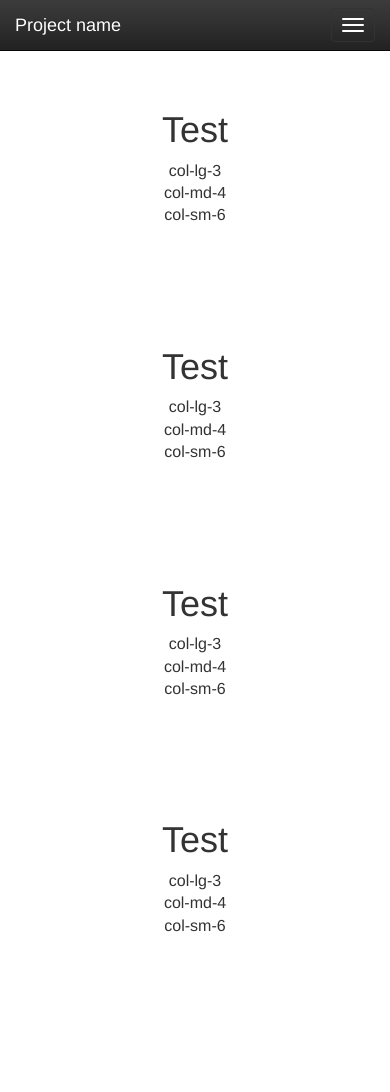
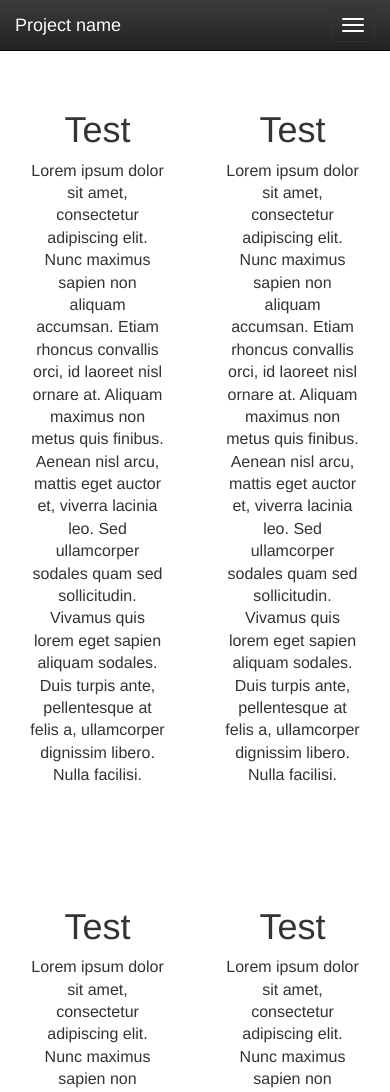
Before and after one commit to meladath/meladath.github.io, a plain HTML site: page index.html in a window 390 px wide. Shown: the top 1092 px of the page. Before the commit the page ends 997 px from the top, so only its background shows below. Drawn offline with nearby package versions, Linux system fonts and the light colour scheme.

Commit message:
Phone testing

```diff
--- a/index.html
+++ b/index.html
@@ -39,28 +39,28 @@
 
     <div class="container-fluid">
         <div class="row">
-            <div class="col-lg-3 col-md-4 col-sm-6">
+            <div class="col-lg-3 col-md-4 col-xs-6">
                 <div class="starter-template">
                     <h1>Test</h1>
-                    <p class="lead">col-lg-3<br>col-md-4<br>col-sm-6</p>
+                    <p class="lead">Lorem ipsum dolor sit amet, consectetur adipiscing elit. Nunc maximus sapien non aliquam accumsan. Etiam rhoncus convallis orci, id laoreet nisl ornare at. Aliquam maximus non metus quis finibus. Aenean nisl arcu, mattis eget auctor et, viverra lacinia leo. Sed ullamcorper sodales quam sed sollicitudin. Vivamus quis lorem eget sapien aliquam sodales. Duis turpis ante, pellentesque at felis a, ullamcorper dignissim libero. Nulla facilisi.</p>
                 </div>
             </div>
-            <div class="col-lg-3 col-md-4 col-sm-6">
+            <div class="col-lg-3 col-md-4 col-xs-6">
                 <div class="starter-template">
                     <h1>Test</h1>
-                    <p class="lead">col-lg-3<br>col-md-4<br>col-sm-6</p>
+                    <p class="lead">Lorem ipsum dolor sit amet, consectetur adipiscing elit. Nunc maximus sapien non aliquam accumsan. Etiam rhoncus convallis orci, id laoreet nisl ornare at. Aliquam maximus non metus quis finibus. Aenean nisl arcu, mattis eget auctor et, viverra lacinia leo. Sed ullamcorper sodales quam sed sollicitudin. Vivamus quis lorem eget sapien aliquam sodales. Duis turpis ante, pellentesque at felis a, ullamcorper dignissim libero. Nulla facilisi.</p>
                 </div>
             </div>
-            <div class="col-lg-3 col-md-4 col-sm-6">
+            <div class="col-lg-3 col-md-4 col-xs-6">
                 <div class="starter-template">
                     <h1>Test</h1>
-                    <p class="lead">col-lg-3<br>col-md-4<br>col-sm-6</p>
+                    <p class="lead">Lorem ipsum dolor sit amet, consectetur adipiscing elit. Nunc maximus sapien non aliquam accumsan. Etiam rhoncus convallis orci, id laoreet nisl ornare at. Aliquam maximus non metus quis finibus. Aenean nisl arcu, mattis eget auctor et, viverra lacinia leo. Sed ullamcorper sodales quam sed sollicitudin. Vivamus quis lorem eget sapien aliquam sodales. Duis turpis ante, pellentesque at felis a, ullamcorper dignissim libero. Nulla facilisi.</p>
                 </div>
             </div>
-            <div class="col-lg-3 col-md-4 col-sm-6">
+            <div class="col-lg-3 col-md-4 col-xs-6">
                 <div class="starter-template">
                     <h1>Test</h1>
-                    <p class="lead">col-lg-3<br>col-md-4<br>col-sm-6</p>
+                    <p class="lead">Lorem ipsum dolor sit amet, consectetur adipiscing elit. Nunc maximus sapien non aliquam accumsan. Etiam rhoncus convallis orci, id laoreet nisl ornare at. Aliquam maximus non metus quis finibus. Aenean nisl arcu, mattis eget auctor et, viverra lacinia leo. Sed ullamcorper sodales quam sed sollicitudin. Vivamus quis lorem eget sapien aliquam sodales. Duis turpis ante, pellentesque at felis a, ullamcorper dignissim libero. Nulla facilisi.</p>
                 </div>
             </div>
         </div>
```
